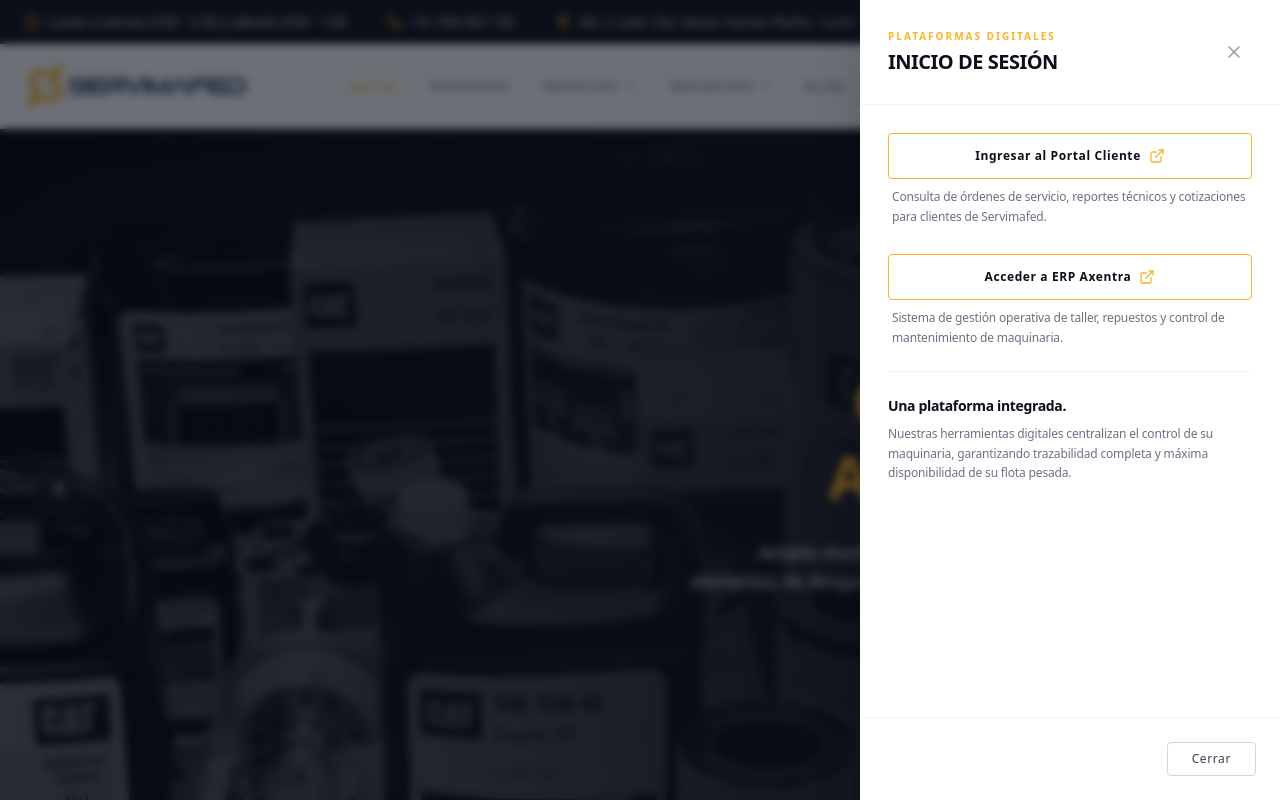
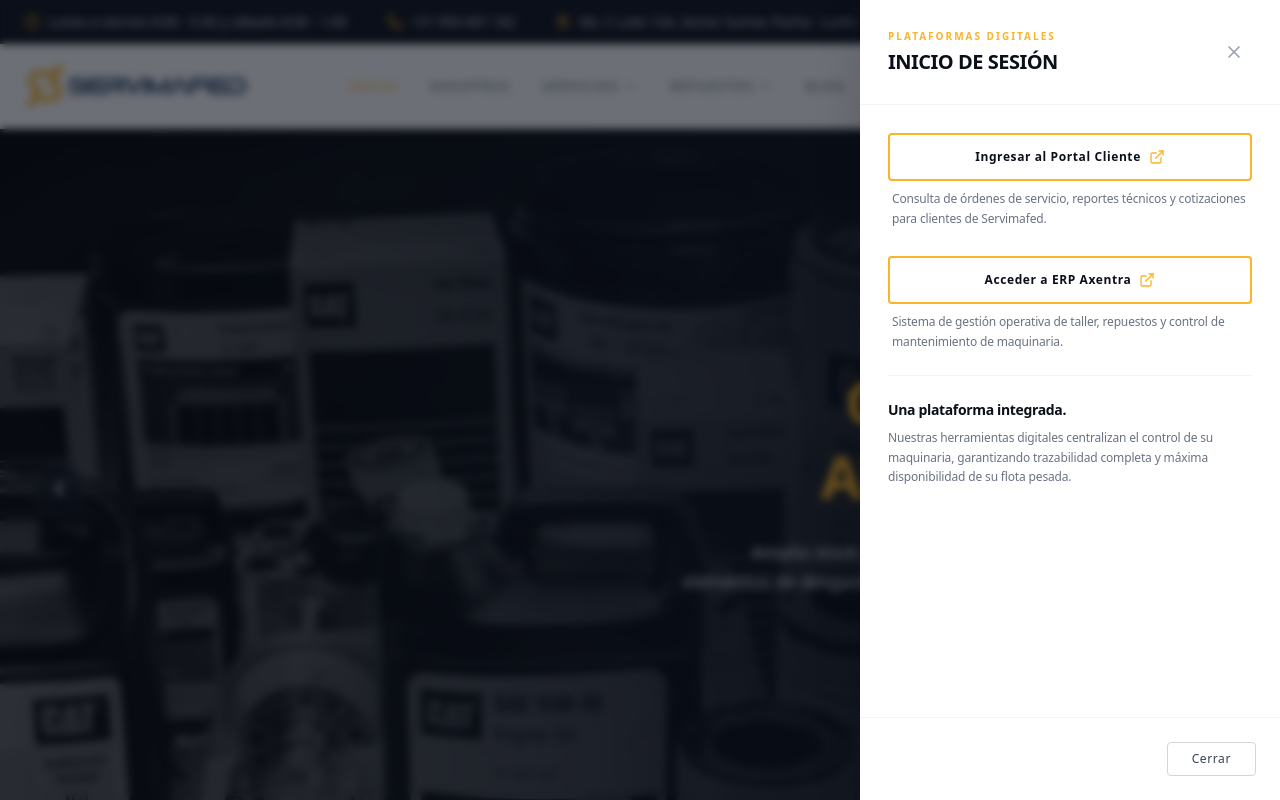
Before and after one commit to arturojuradoonton-dotcom/Sitio-Web---Servimafed, a Next.js app: page / in a window 1280 px wide. Both pictures are taken after a click on the button "Inicio de sesión". Shown: the top 800 px of the page. Built offline with nearby package versions, Linux system fonts and the light colour scheme.

Commit message:
style: duplicar grosor de borde en botones de login y centrar textos del banner en movil

```diff
--- a/src/core/ui/layout/LoginDrawer.tsx
+++ b/src/core/ui/layout/LoginDrawer.tsx
@@ -83,7 +83,7 @@
               href="https://portal.servimafed.com"
               target="_blank"
               rel="noopener noreferrer"
-              className="w-full py-3.5 px-6 border border-primary bg-transparent text-dark font-semibold text-xs tracking-wider text-center rounded-sm hover:bg-primary/10 transition-all duration-300 flex items-center justify-center gap-2 group cursor-pointer"
+              className="w-full py-3.5 px-6 border-2 border-primary bg-transparent text-dark font-semibold text-xs tracking-wider text-center rounded-sm hover:bg-primary/10 transition-all duration-300 flex items-center justify-center gap-2 group cursor-pointer"
             >
               <span>Ingresar al Portal Cliente</span>
               <ExternalLink className="w-4 h-4 text-primary transition-transform group-hover:translate-x-0.5 group-hover:-translate-y-0.5" />
@@ -99,7 +99,7 @@
               href="https://app.servimafed.com"
               target="_blank"
               rel="noopener noreferrer"
-              className="w-full py-3.5 px-6 border border-primary bg-transparent text-dark font-semibold text-xs tracking-wider text-center rounded-sm hover:bg-primary/10 transition-all duration-300 flex items-center justify-center gap-2 group cursor-pointer"
+              className="w-full py-3.5 px-6 border-2 border-primary bg-transparent text-dark font-semibold text-xs tracking-wider text-center rounded-sm hover:bg-primary/10 transition-all duration-300 flex items-center justify-center gap-2 group cursor-pointer"
             >
               <span>Acceder a ERP Axentra</span>
               <ExternalLink className="w-4 h-4 text-primary transition-transform group-hover:translate-x-0.5 group-hover:-translate-y-0.5" />
--- a/src/modules/Home/components/HeroSlider.tsx
+++ b/src/modules/Home/components/HeroSlider.tsx
@@ -143,13 +143,13 @@
             {/* Capa de Transparencia con Degradado Horizontal para PC */}
             <div className={`absolute inset-0 ${slide.overlayClass}`} aria-hidden="true" />
 
-            {/* Contenido Alineado al Extremo de la Maquetación (Izquierda o Derecha) */}
+            {/* Contenido Alineado al Extremo en PC, Centrado en Móvil */}
             <div className="absolute inset-0 flex items-center z-20">
-              <div className="container mx-auto px-6">
+              <div className="container mx-auto px-6 sm:px-8">
                 <div
-                  className={`max-w-xl ${slide.align === 'right'
-                      ? 'ml-auto text-right flex flex-col items-end'
-                      : 'mr-auto text-left flex flex-col items-start'
+                  className={`max-w-xl mx-auto md:mx-0 flex flex-col items-center text-center px-4 sm:px-6 md:px-0 ${slide.align === 'right'
+                      ? 'md:ml-auto md:text-right md:items-end'
+                      : 'md:mr-auto md:text-left md:items-start'
                     }`}
                 >
 
```
